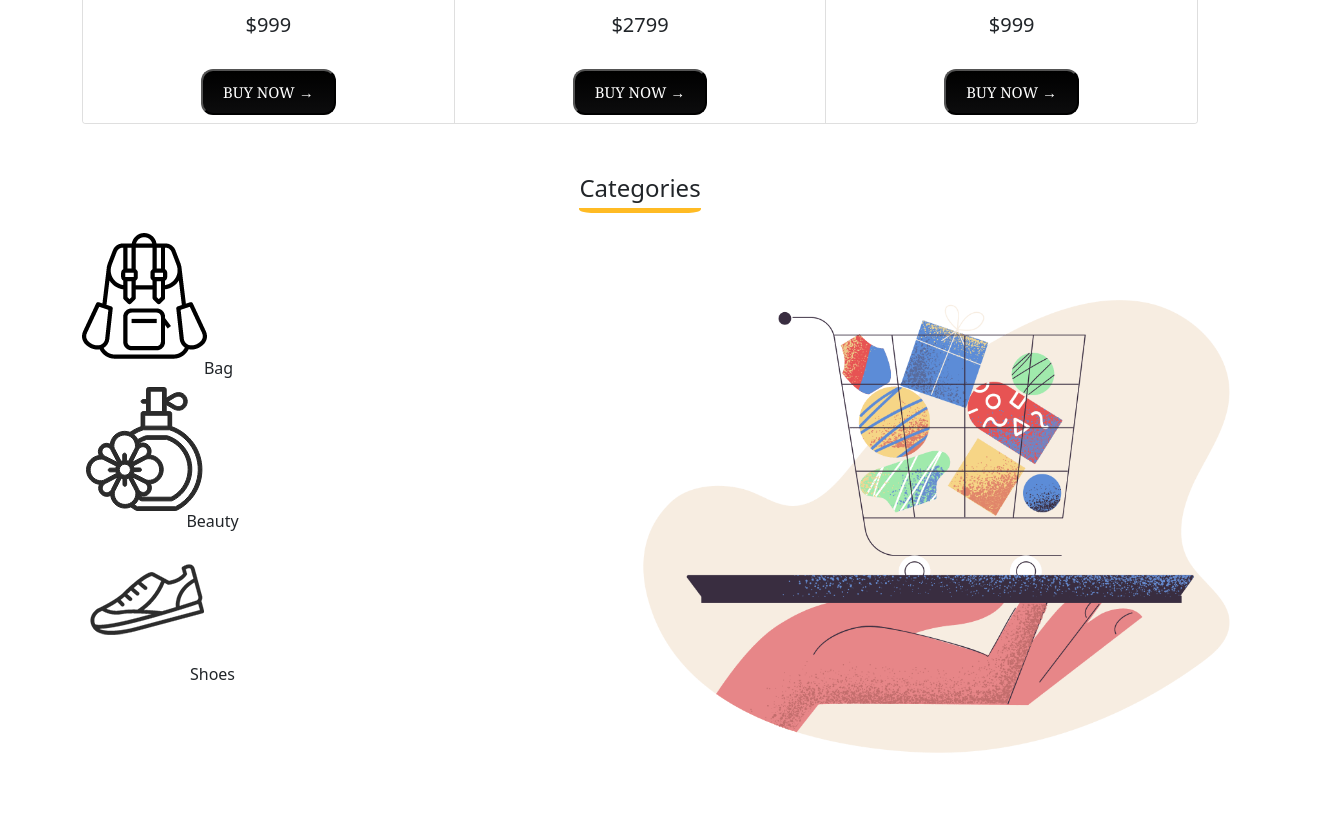
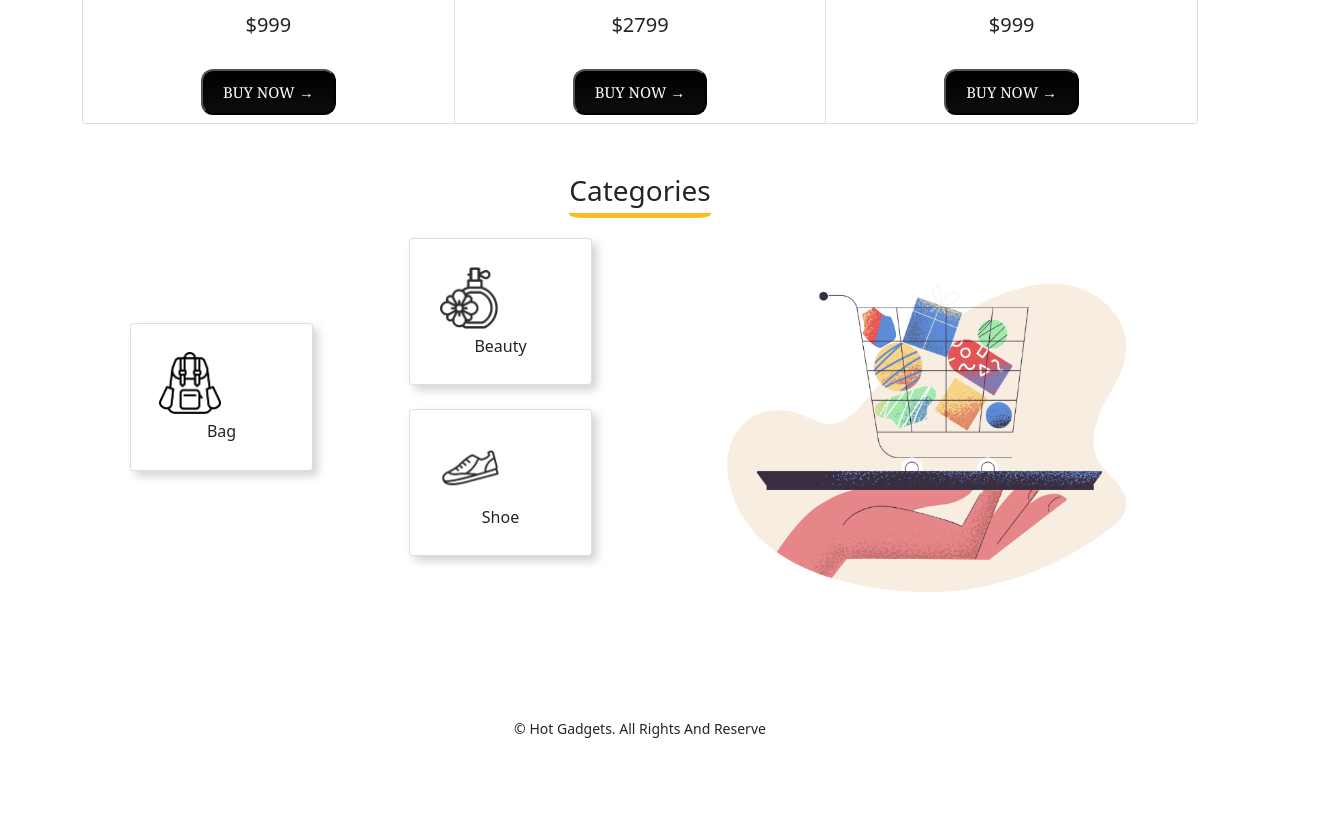
Before and after one commit to RHN007/hot-gadgets, a plain HTML site: page index.html in a window 1280 px wide. Shown: the part 1660-2483 px from the top of the page, 1317 px wide, since content can reach past the window. After the commit the page ends 2415 px from the top, so only its background shows below. Drawn offline with nearby package versions, Linux system fonts and the light colour scheme.

Commit message:
final done

```diff
--- a/index.html
+++ b/index.html
@@ -301,7 +301,51 @@
         </div>
       </div>
     </div>
-    <div class="container categories">
+     <section class="category-section">
+    <div class="container">
+      <div class="container container-catagories">
+        <div class="catagories d-flex justify-content-center">
+          <div id="catagories-bg">
+            <h3 class="categories-border">Categories</h3>
+          </div>
+        </div>
+        <div class="row">
+          <div class="col-md-6">
+            <div class="row ">
+              <div class="col-md-6 d-flex align-items-center justify-content-center">
+                <div class="card card-item category-item">
+                  <img src="Categories/bag.png" class="card-img-top" alt="...">
+
+                  <h6 class="text-center">Bag</h6>
+
+                </div>
+              </div>
+              <div class="col-md-6">
+                <div class="d-flex justify-content-center mb-4">
+                  <div class="card card-item category-item">
+                    <img src="Categories/perfume.png" class="img-fluid" alt="...">
+                    <h6 class="text-center">Beauty</h6>
+                  </div>
+                </div>
+                <div class="d-flex justify-content-center">
+                  <div class="card card-item category-item">
+                    <img src="Categories/shoe.png" class="img-fluid" alt="...">
+
+                    <h6 class="text-center">Shoe</h6>
+
+                  </div>
+                </div>
+              </div>
+            </div>
+          </div>
+          <div class="col-md-6 d-flex align-items-center justify-content-center">
+            <img src="Categories/pale-order.png" class="d-block w-100" alt="..">
+          </div>
+        </div>
+      </div>
+  </section>
+    <!-- <div class="container">
+<div class="container categories">
       <div class="d-flex align-items-center justify-content-center">
         <div class="categories-bg">
           <h4 class="categories-border">Categories</h4>
@@ -309,29 +353,47 @@
       </div>
 
       <div class="row">
-        <div class="col-sm-6">
-          <div class="col-sm-6">
-            <img class="cat-img" src="Categories/bag.png" alt="bag" />
-            <h6 class="cat-text">Bag</h6>
-          </div>
+        <div class="col-md-6">
           <div class="row">
-            <div class="col-sm-6">
-              <div>
-                <img class="cat-img" src="Categories/perfume.png" alt="" />
-                <h6 class="cat-text">Beauty</h6>
-              </div>
-              <div>
-                <img class="cat-img" src="Categories/shoe.png" alt="" />
-                <h6 class="cat-text">Shoes</h6>
+            <div
+              class="col-sm-6 d-flex align-items-center justify-content-center"
+            > <div class="card card-item category-item">
+                <img src="Categories/bag.png" class="card-img-top" alt="bag" />
+              <h6 class="text-center">Bag</h6>
+            </div>
+
+            </div>
+
+              <div class="col-sm-6">
+                 <div class="d-flex justify-content-center mb-4">
+
+                  <div class="card card-item category-item"> <img src="Categories/perfume.png" class="img-fluid" alt="" />
+                  <h6 class="text-center">Beauty</h6>
+                  </div>
+                 </div>
+                </div>
+                <div class="d-flex justify-content-center">
+<div class="card card-item category-item"><img class="img-fluid" src="Categories/shoe.png" alt="" />
+                    <h6 class="text-center">Shoes</h6> </div>
+
+                </div>
+
+
               </div>
             </div>
           </div>
         </div>
-        <div class="col-sm-6 d-flex align-items-center justify-content-center">
-          <img src="Categories/pale-order.png" alt="pale-order" />
+
+        <div class="col-md-6 d-flex align-items-center justify-content-center">
+          <img src="Categories/pale-order.png"  class="d-block w-100" alt=".." />
         </div>
       </div>
     </div>
+    </div> -->
+    <footer>
+      <small><p>&copy Hot Gadgets. All Rights And Reserve</p></small>
+    </footer>
+
     <script
       src="https://cdn.jsdelivr.net/npm/bootstrap@5.1.3/dist/js/bootstrap.bundle.min.js"
       integrity="sha384-ka7Sk0Gln4gmtz2MlQnikT1wXgYsOg+OMhuP+IlRH9sENBO0LRn5q+8nbTov4+1p"
--- a/style.css
+++ b/style.css
@@ -30,8 +30,14 @@ width: 150px;
   padding: 10px 20px 10px 20px;
   text-decoration: none;
 }
-
-
+.card-item {
+    border: none;
+    box-shadow: 5px 5px 10px lightgray;
+    border-radius: 20%;
+}
+.category-section {
+    margin-bottom: 80px;
+}
 
 .card-body{
     text-align: center;
@@ -60,5 +66,12 @@ width: 150px;
     border-radius: 10%;
     margin-bottom: 20px;
     padding-bottom: 5px;
-  ;
+
 }
+.category-item {
+    padding: 20px 20px;
+}
+
+footer{
+    text-align: center;
+}
```
